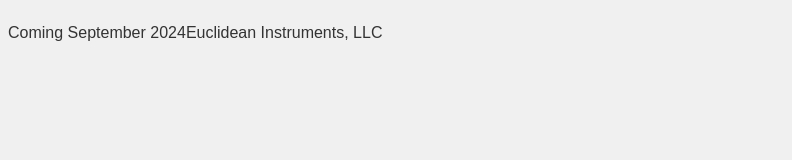
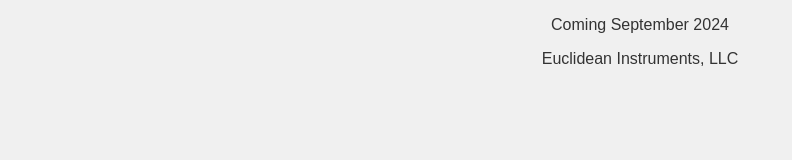
Before and after one commit to mgnooj/web-temp, a plain HTML site: page index.html in a window 1280 px wide. Shown: the whole page, without its empty margins (0-792 px from the left). Drawn offline with Linux system fonts and the light colour scheme.

Commit message:
Update index.html

```diff
--- a/index.html
+++ b/index.html
@@ -6,7 +6,6 @@
     <title>Coming Soon</title>
     <style>
         body {
-            display: flex;
             font-family: Arial, sans-serif;
             background-color: #f0f0f0;
             color: #333;
@@ -14,7 +13,9 @@
     </style>
 </head>
 <body>
-    <p>Coming September 2024</p>
-    <p>Euclidean Instruments, LLC</p>
+    <center>
+        <p>Coming September 2024</p>
+        <p>Euclidean Instruments, LLC</p>
+    </center>
 </body>
 </html>
```
